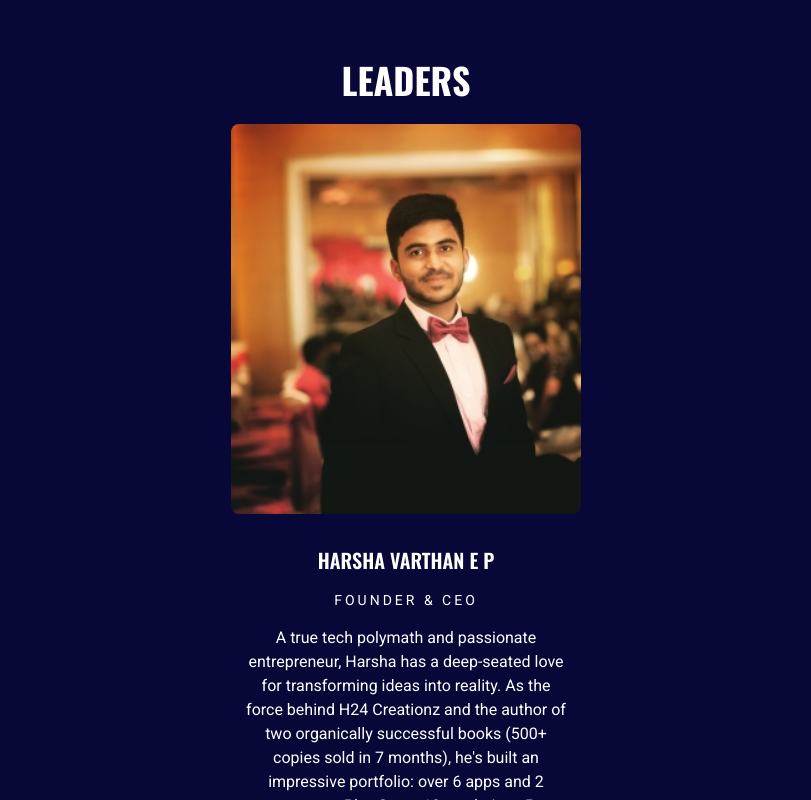
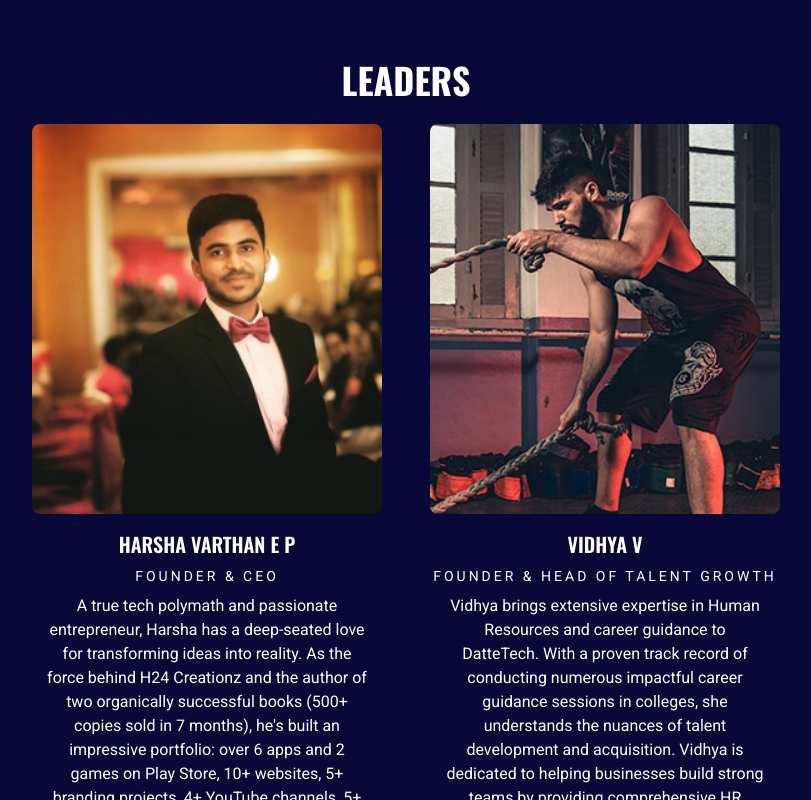
Before and after one commit to harshavarthanep/DatteTech, a Next.js app: page / in a window 1280 px wide. Shown: the part 4020-4820 px from the top of the page, without its empty margins (234-1045 px from the left). Built offline with nearby package versions, Linux system fonts and the light colour scheme.

Commit message:
Update Team.tsx

```diff
--- a/components/Team.tsx
+++ b/components/Team.tsx
@@ -43,12 +43,12 @@ const Team = () => {
           initial="hidden"
           whileInView={"show"}
           viewport={{ once: false, amount: 0.2 }}
-          className="flex flex-col items-center text-center space-y-4"
+          className="flex flex-row flex-wrap justify-center gap-8 md:gap-12"
         >
           {trainerData.map((trainer, index) => {
             return (
               <div
-                className="flex flex-col items-center text-center space-y-4"
+                className="flex flex-col items-center text-center"
                 key={index}
               >
                 {/* image */}
```
